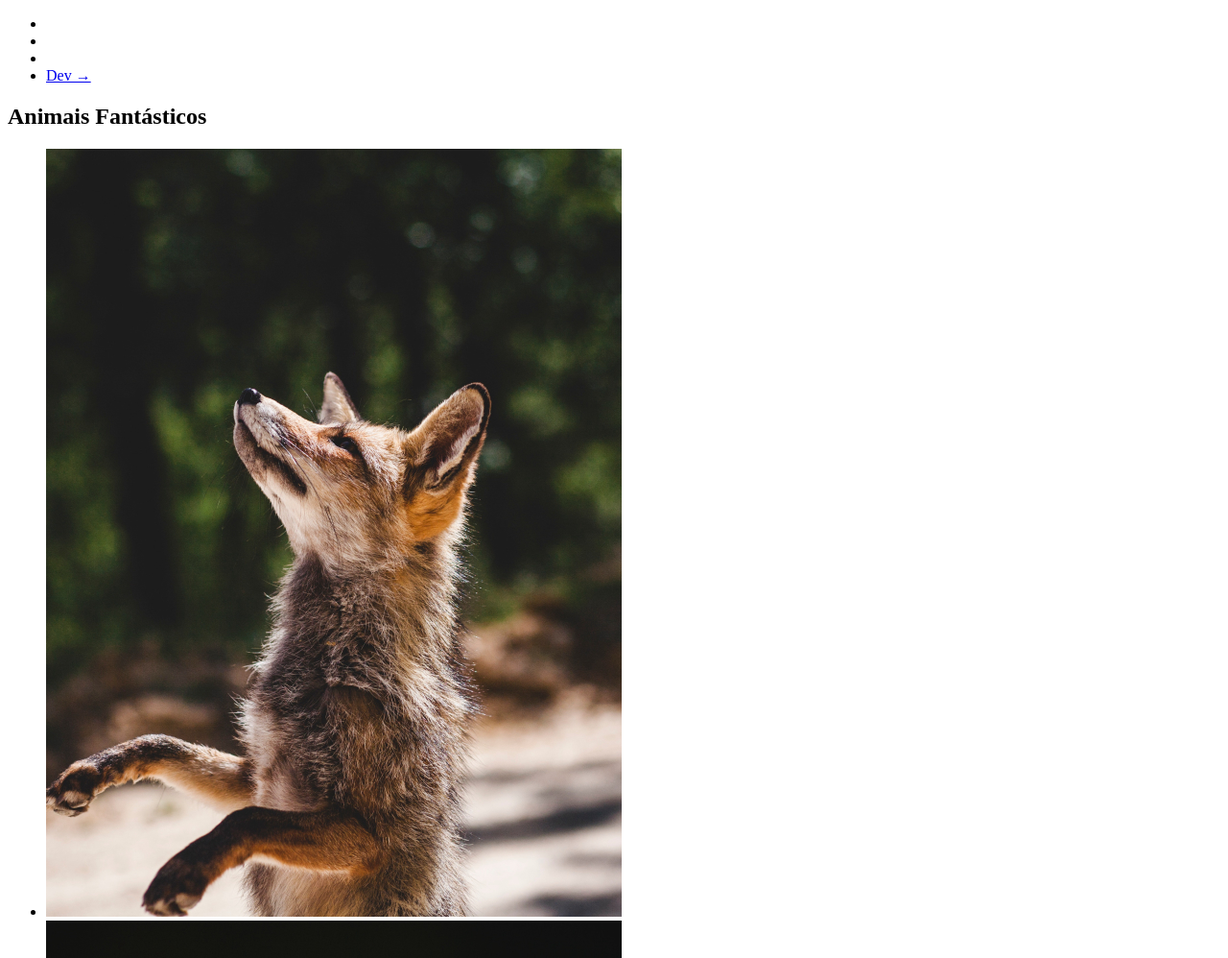
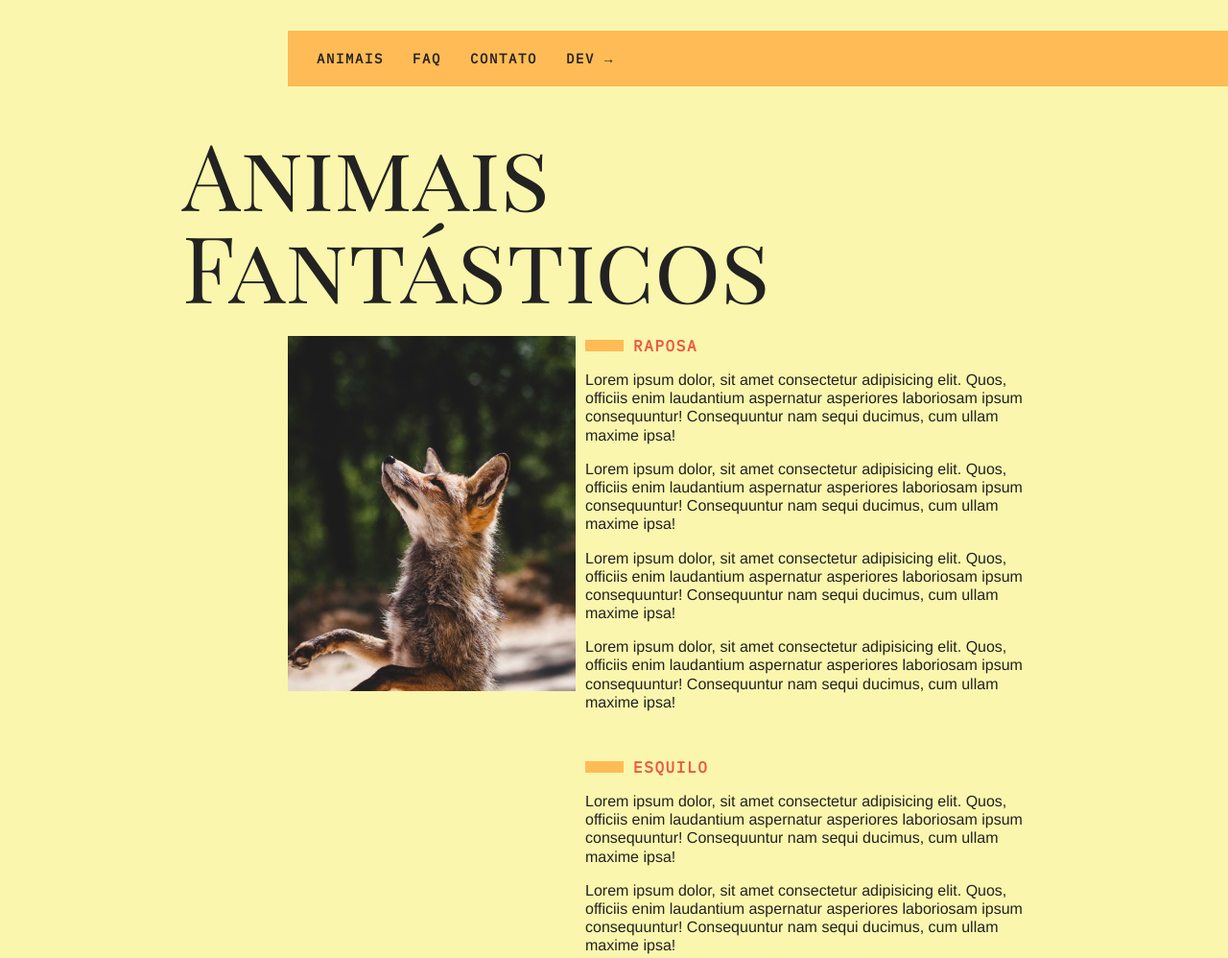
Before and after one commit to swtz/awesome-animals, a plain HTML site: page index.html in a window 1280 px wide. Shown: the top 998 px of the page at 96% size. Drawn offline with Linux system fonts and the light colour scheme.

Commit message:
partially completed style.css | made until 'faq' section

```diff
--- a/anotations.txt
+++ b/anotations.txt
@@ -1 +1 @@
-// # Teste
+// # Successful!
--- a/css/style.css
+++ b/css/style.css
@@ -0,0 +1,150 @@
+body, h1, h2, h3, ul, li, p, dd, dt, dl {
+  margin: 0px;
+  padding: 0px;
+}
+
+img {
+  display: block;
+  max-width: 100%;
+}
+
+ul {
+  list-style: none;
+}
+
+body {
+  background: #FAF6AD;
+  color: #222;
+  -webkit-font-smoothing: antialiased;
+  display: grid;
+  grid-template-columns: 1fr 120px minmax(300px, 800px) 1fr;
+}
+
+.menu {
+  grid-column: 3 / 5;
+  margin-top: 2rem;
+  margin-bottom: 2rem;
+  background: #FB5;
+}
+
+.menu ul {
+  display: flex;
+  flex-wrap: wrap;
+  padding: 10px;
+}
+
+.menu li a {
+  display: block;
+  padding: 10px;
+  margin-left: 10px;
+  color: #222;
+  text-decoration: none;
+  font-family: 'IBM Plex Mono', monospace;
+  font-weight: bold;
+  text-transform: uppercase;
+  font-size: 0.875rem;
+  letter-spacing: .1rem;
+}
+
+.grid-section {
+  grid-column: 2 / 4;
+  width: 100%;
+  box-sizing: border-box;
+  padding: 10px;
+  display: grid;
+  grid-template-columns: 100px 300px 1fr;
+  grid-gap: 10px;
+  margin-bottom: 4rem;
+}
+
+.titulo {
+  font-family: 'Playfair Display SC', georgia;
+  font-size: 6rem;
+  line-height: 1;
+  font-weight: 400;
+  margin-bottom: 1rem;
+  grid-column: 1 / 4;
+}
+
+.animais h2 {
+  font-family: 'IBM Plex Mono', monospace;
+  font-size: 1rem;
+  text-transform: uppercase;
+  letter-spacing: .1rem;
+  margin-bottom: 1rem;
+  color: #E54;
+}
+
+.animais h2::before {
+  content: '';
+  display: inline-block;
+  width: 40px;
+  height: 12px;
+  margin-right: 10px;
+  background: #FB5;
+}
+
+.animais p {
+  font-family: Helvetica, Arial;
+  line-height: 1.2;
+  margin-bottom: 1rem;
+}
+
+.animais-lista {
+  height: 370px;
+  overflow-y: scroll;
+  grid-column: 2;
+}
+
+.animais-lista::-webkit-scrollbar {
+  width: 18px;
+}
+
+.animais-lista::-webkit-scrollbar-thumb {
+  background: #FB5;
+  border-left: 4px solid #FAF6AD;
+  border-right: 4px solid #FAF6AD;
+}
+
+.animais-lista::-webkit-scrollbar-track {
+  background: #FAF6AD;
+}
+
+.animais-descricao {
+  grid-column: 3;
+}
+
+.animais-descricao section {
+  margin-bottom: 3rem;
+}
+
+.faq-lista {
+  grid-column: 2 / 4;
+}
+
+.faq-lista dt {
+  font-family: 'IBM Plex Mono', monospace;
+  font-weight: bold;
+  margin-top: 2rem;
+  margin-bottom: .5rem;
+  color: #E54
+}
+
+.faq-lista dt::before {
+  content: '';
+  display: inline-block;
+  width: 22px;
+  height: 12px;
+  margin-right: 10px;
+  background: #FB5;
+}
+
+.faq-lista dd {
+  font-family: Helvetica, Arial;
+  margin-bottom: .5rem;
+  margin-left: 32px;
+}
+
+.mapa {
+  grid-column: 2;
+}
--- a/index.html
+++ b/index.html
@@ -5,22 +5,29 @@
   <meta charset="UTF-8">
   <title>Animais Fantásticos</title>
   <meta name="viewport" content="width=device-width, initial-scale=1.0">
+
+  <link rel="preconnect" href="https://fonts.googleapis.com">
+  <link rel="preconnect" href="https://fonts.gstatic.com" crossorigin>
+  <link href="https://fonts.googleapis.com/css2?family=Playfair+Display+SC&display=swap" rel="stylesheet">
+  <link href="https://fonts.googleapis.com/css2?family=IBM+Plex+Mono&display=swap" rel="stylesheet">
+
   <link rel="stylesheet" href="/css/style.css">
 </head>
 
 <body>
   <nav class="menu">
     <ul>
-      <li><a href="#animais"></a></li>
-      <li><a href="#faq"></a></li>
-      <li><a href="#contato"></a></li>
+      <li><a href="#animais">Animais</a></li>
+      <li><a href="#faq">FAQ</a></li>
+      <li><a href="#contato">Contato</a></li>
       <li><a href="#https://github.com/swtz">Dev →</a></li>
     </ul>
   </nav>
 
-  <section class="gerid-section animais" id="animais">
+  <section class="grid-section animais" id="animais">
     <h1 class="titulo">Animais Fantásticos</h1>
-    <ul>
+
+    <ul class="animais-lista">
       <li>
         <img src="img/imagem1.jpg">
       </li>
@@ -111,33 +118,31 @@
     </div>
   </section>
 
-  <section class="grid-section faq" id="daq">
-    <h1>FAQ</h1>
-    <dl>
+  <section class="grid-section faq" id="faq">
+    <h1 class="titulo">FAQ</h1>
+    <dl class="faq-lista">
       <dt>Qual a idade dos animais?</dt>
       <dd>Lorem ipsum dolor sit, amet consectetur adipisicing elit. Similique adipisci possimus aliquam ex laudantium
-        libero. Expedita beatae velit itaque quia iure accusantium cum voluptatibus delectus!</dd>
-    </dl>
-    <dl>
+        libero. Expedita beatae velit itaque quia iure accusantium cum voluptatibus delectus!
+      </dd>
       <dt>Eles são fantásticos?</dt>
       <dd>Lorem ipsum dolor sit, amet consectetur adipisicing elit. Similique adipisci possimus aliquam ex laudantium
-        libero. Expedita beatae velit itaque quia iure accusantium cum voluptatibus delectus!</dd>
-    </dl>
-    <dl>
+        libero. Expedita beatae velit itaque quia iure accusantium cum voluptatibus delectus!
+      </dd>
       <dt>Qual a diferença?</dt>
       <dd>Lorem ipsum dolor sit, amet consectetur adipisicing elit. Similique adipisci possimus aliquam ex laudantium
-        libero. Expedita beatae velit itaque quia iure accusantium cum voluptatibus delectus!</dd>
-    </dl>
-    <dl>
+        libero. Expedita beatae velit itaque quia iure accusantium cum voluptatibus delectus!
+      </dd>
       <dt>Como proteger?</dt>
       <dd>Lorem ipsum dolor sit, amet consectetur adipisicing elit. Similique adipisci possimus aliquam ex laudantium
-        libero. Expedita beatae velit itaque quia iure accusantium cum voluptatibus delectus!</dd>
+        libero. Expedita beatae velit itaque quia iure accusantium cum voluptatibus delectus!
+      </dd>
     </dl>
 
   </section>
 
   <section class="grid-section" id="contato">
-    <h1>Contato</h1>
+    <h1 class="titulo">Contato</h1>
     <div class="mapa">
       <img src="/img/mapa.png">
     </div>
```
